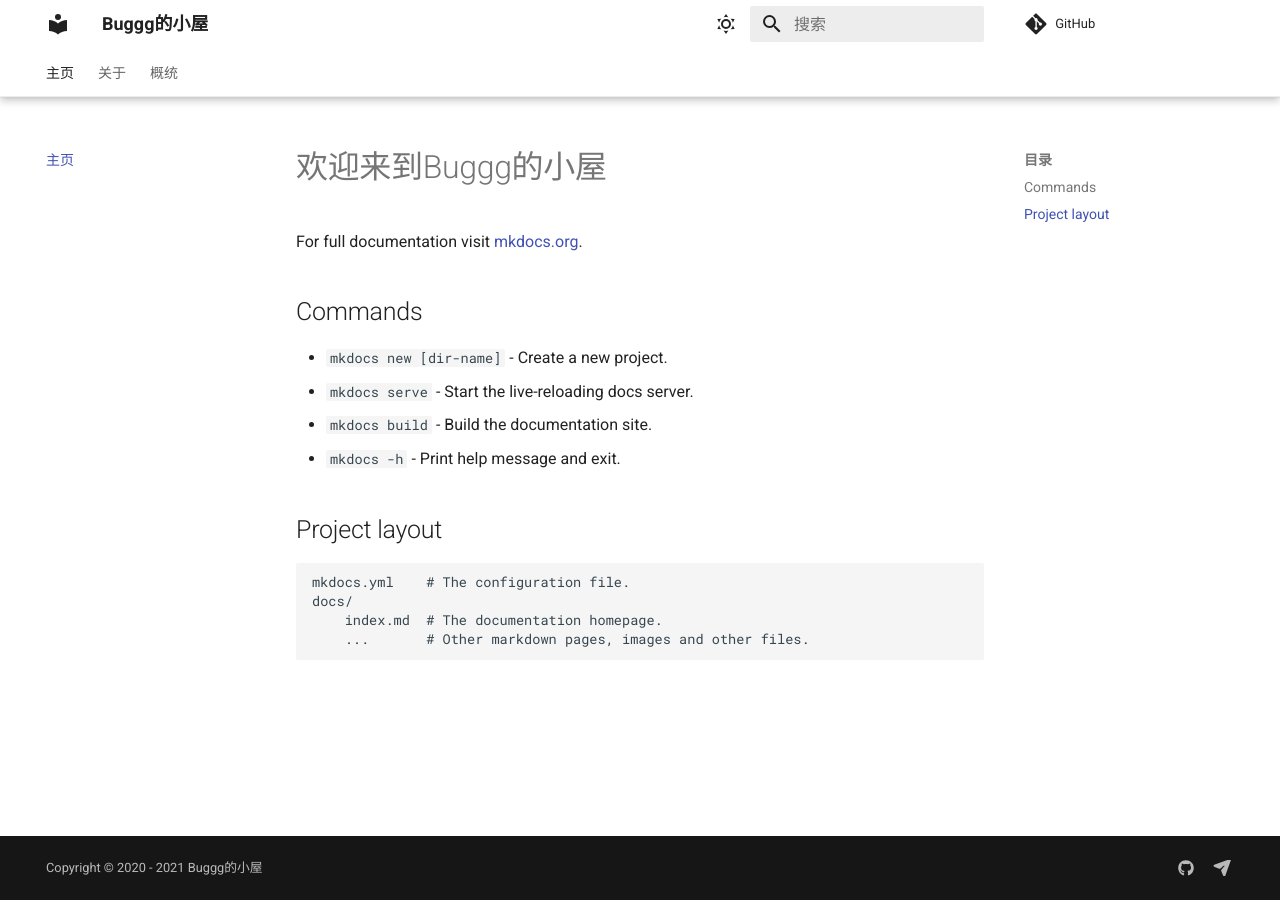
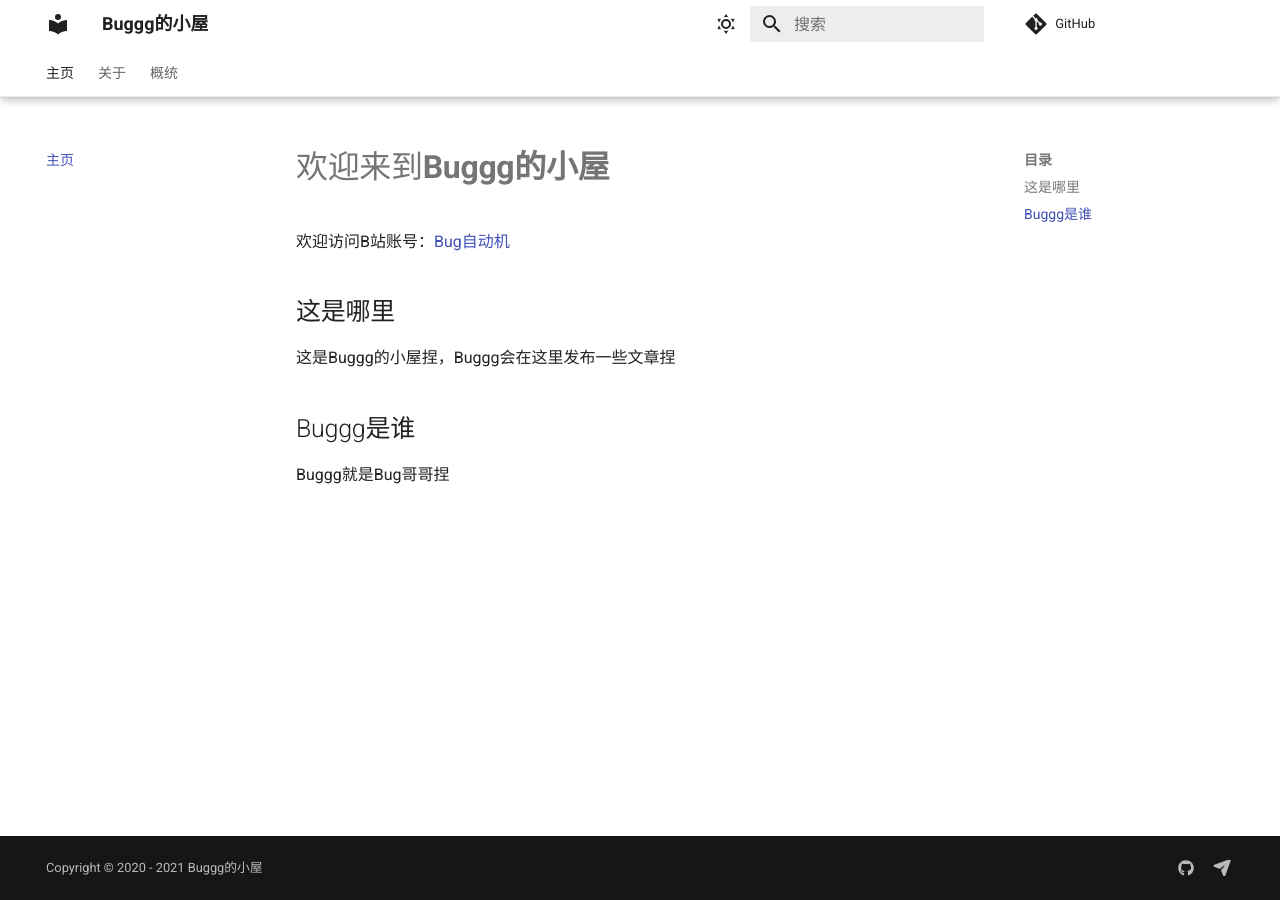
Before and after one commit to buggg-hfc/wiki, an MkDocs documentation site: the page built from docs/index.md, in a window 1280 px wide. Built offline with MkDocs 1.6.1 and Material for MkDocs 9.7.7, drawn with Linux system fonts in a browser that asks for light colours; comment, search, counter and statistics services are not loaded.

Commit message:
Update index.md

```diff
--- a/docs/index.md
+++ b/docs/index.md
@@ -1,17 +1,11 @@
-# 欢迎来到Buggg的小屋
+# 欢迎来到**Buggg的小屋**
 
-For full documentation visit [mkdocs.org](https://www.mkdocs.org).
+欢迎访问B站账号：[Bug自动机]("https://space.bilibili.com/176929110")
 
-## Commands
+## 这是哪里
 
-* `mkdocs new [dir-name]` - Create a new project.
-* `mkdocs serve` - Start the live-reloading docs server.
-* `mkdocs build` - Build the documentation site.
-* `mkdocs -h` - Print help message and exit.
+这是Buggg的小屋捏，Buggg会在这里发布一些文章捏
 
-## Project layout
+## Buggg是谁
 
-    mkdocs.yml    # The configuration file.
-    docs/
-        index.md  # The documentation homepage.
-        ...       # Other markdown pages, images and other files.
+Buggg就是Bug哥哥捏
```
